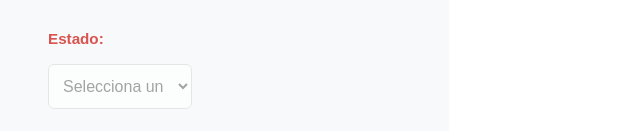
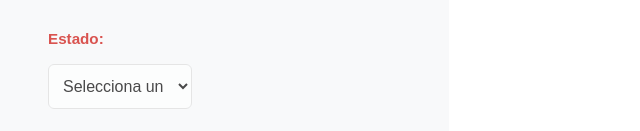
Before and after one commit to enviosns2/labelmaker, a React (Vite) app in the folder frontend/: page / in a window 1280 px wide. Shown: the part 669-800 px from the top of the page, without its empty margins (0-640 px from the left). Built offline with nearby package versions, Linux system fonts and the light colour scheme.

Commit message:
Color select: añadir color negro a selects en móvil

```diff
--- a/frontend/src/components/packageform.jsx
+++ b/frontend/src/components/packageform.jsx
@@ -223,6 +223,7 @@ const PackageForm = ({ onGenerateLabel }) => {
       borderRadius: "6px",
       boxSizing: "border-box",
       backgroundColor: "white",
+      color: "black",
       transition: "border-color 0.3s ease",
     },
     button: {
```
